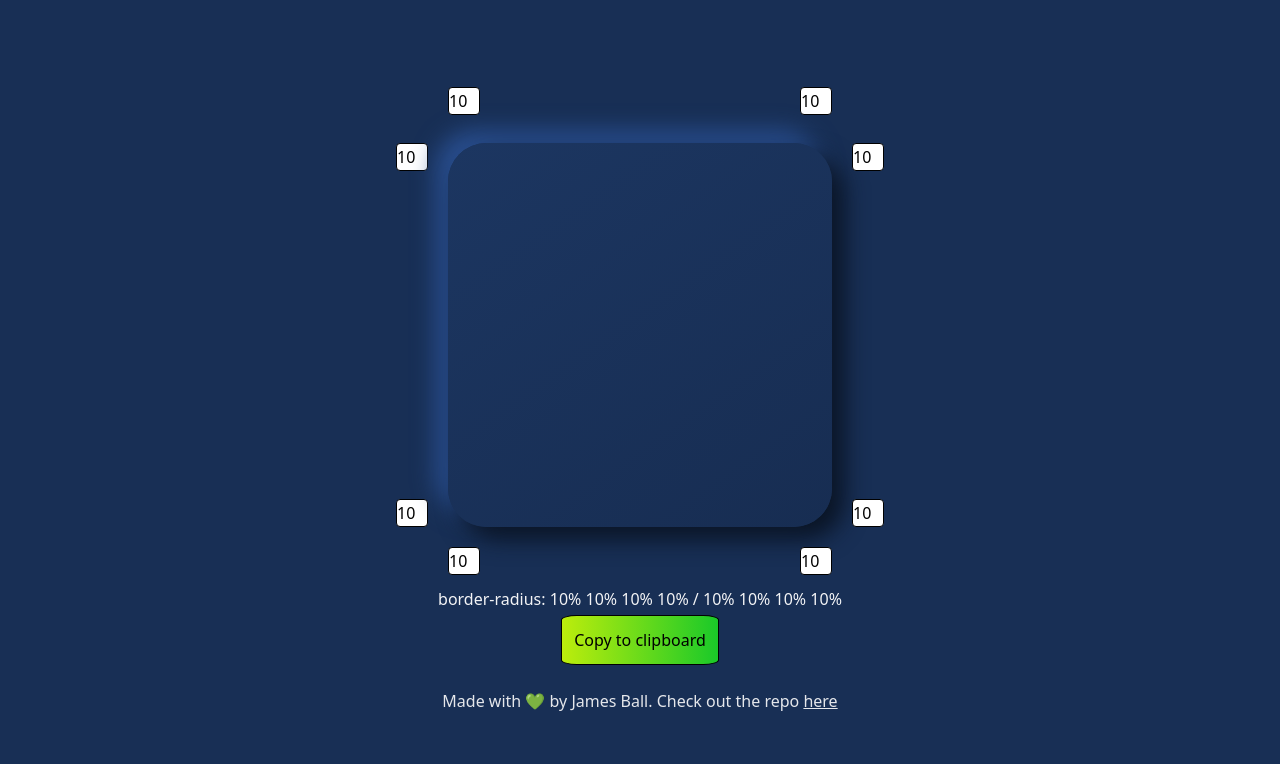
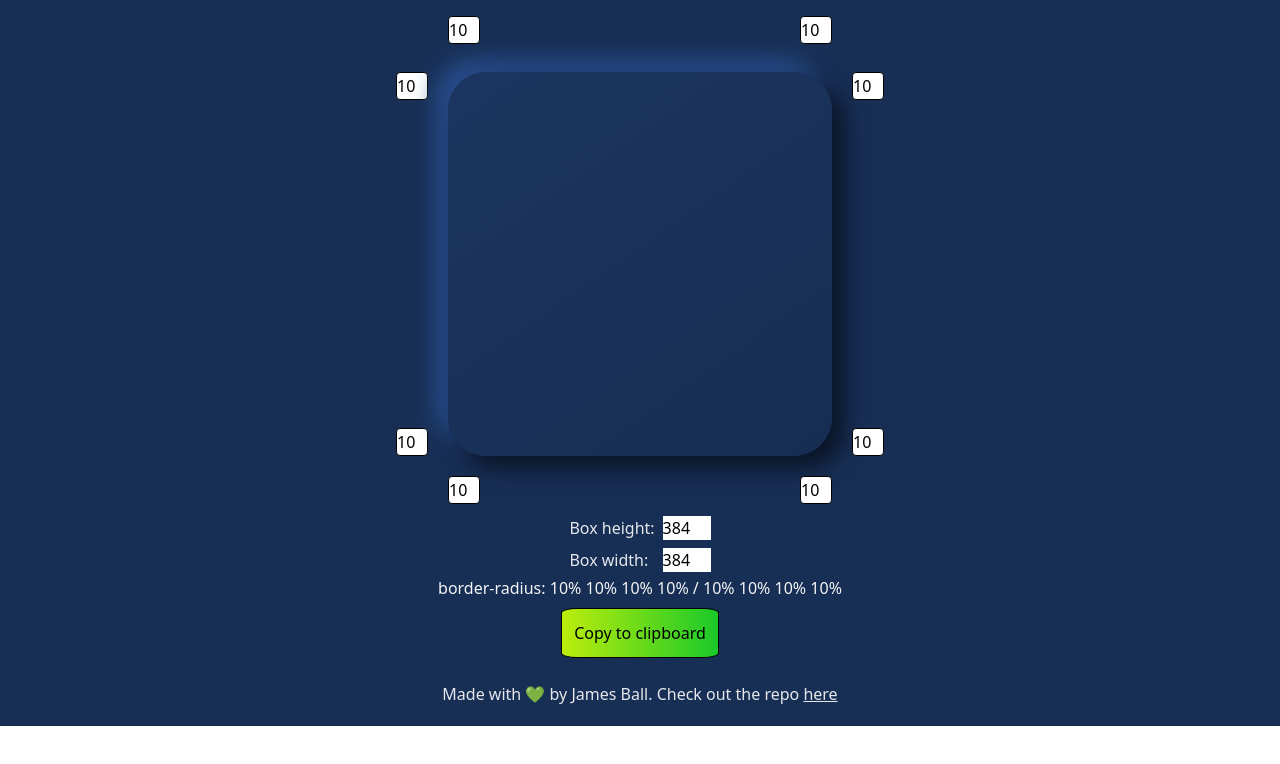
Before and after one commit to jimmy-btv/border-radius-previewer, a Next.js app: page / in a window 1280 px wide. Shown: the top 764 px of the page. Built offline with nearby package versions, Linux system fonts and the light colour scheme.

Commit message:
feat: add box size adjustment

```diff
--- a/src/pages/index.tsx
+++ b/src/pages/index.tsx
@@ -1,6 +1,6 @@
 import { type NextPage } from "next";
 
-import { MutableRefObject, useRef, useState } from "react";
+import { useRef, useState } from "react";
 interface IBorderRadius {
   [key: string]: string;
   topLeftLeft: string;
@@ -12,12 +12,21 @@ interface IBorderRadius {
   bottomRightLeft: string;
   bottomRightRight: string;
 }
+
+// ? ------------------ *
+// ! This could all be split into multiple components but I wanted to keep it simple as it's a single page app
+// ? ------------------ *
+
 const Home: NextPage = () => {
   const [copySuccess, setCopySuccess] = useState<boolean>(false);
+  const [numStart, setNumStart] = useState<number>(0);
+  const [boxSize, setBoxSize] = useState<{ width: number; height: number }>({
+    width: 384,
+    height: 384,
+  });
 
   const mouseStartPosition = useRef<number>(0);
   const targetName = useRef<string>("");
-  const [numStart, setNumStart] = useState<number>(0);
 
   const [borderRadius, setBorderRadius] = useState<IBorderRadius>({
     topLeftLeft: "10",
@@ -68,8 +77,8 @@ const Home: NextPage = () => {
   };
 
   return (
-    <div className="flex h-screen flex-col items-center justify-center bg-[#182f55]">
-      <div className="mb-4 flex h-10 w-96 justify-between ">
+    <div className="flex flex-col items-center justify-center bg-[#182f55]">
+      <div className="my-4 flex h-10 w-96 justify-between">
         <input
           type="text"
           value={borderRadius.topLeftRight}
@@ -116,9 +125,8 @@ const Home: NextPage = () => {
             max={100}
           />
         </div>
-
+        {/* // ! below div could be put into it's own component */}
         <div
-          className=" h-96 w-96 "
           style={{
             borderStartStartRadius: ` ${borderRadius.topLeftRight}% ${borderRadius.topLeftLeft}%`,
             borderStartEndRadius: `${borderRadius.topRightLeft}% ${borderRadius.topRightRight}%`,
@@ -126,6 +134,8 @@ const Home: NextPage = () => {
             borderEndEndRadius: `${borderRadius.bottomRightLeft}% ${borderRadius.bottomRightRight}%`,
             background: "linear-gradient(145deg, #1c3661, #172d52)",
             boxShadow: `12px 12px 23px #0a1424, -12px -12px 23px #2a5092`,
+            height: `${boxSize.height}px`,
+            width: `${boxSize.width}px`,
           }}
         ></div>
         <div className="ml-5 grid content-between">
@@ -174,13 +184,51 @@ const Home: NextPage = () => {
           max={100}
         />
       </div>
+      <div className="w-70 flex flex-col">
+        <div className="flex flex-row items-center justify-between">
+          <label htmlFor="height" className="pr-2 text-gray-200">
+            Box height:
+          </label>
+          <input
+            type="number"
+            name="height"
+            className="w-12"
+            value={boxSize.height}
+            onChange={(e) =>
+              setBoxSize({
+                ...boxSize,
+                height: +e.target.value > 440 ? 440 : +e.target.value,
+              })
+            }
+          />
+        </div>
 
-      <p className="text-gray-100">
+        <div className="mt-2 flex flex-row items-center justify-between">
+          <label htmlFor="width" className="pr-2 text-gray-200">
+            Box width:
+          </label>
+          <input
+            type="number"
+            name="width"
+            className="w-12"
+            value={boxSize.width}
+            onChange={(e) =>
+              setBoxSize({
+                ...boxSize,
+                width: +e.target.value > 440 ? 440 : +e.target.value,
+              })
+            }
+          />
+        </div>
+      </div>
+
+      <p className="m-1 text-gray-100">
         border-radius: {borderRadius.topLeftRight}% {borderRadius.topRightLeft}%{" "}
         {borderRadius.bottomLeftRight}% {borderRadius.bottomRightLeft}% /{" "}
         {borderRadius.topLeftLeft}% {borderRadius.topRightRight}%{" "}
         {borderRadius.bottomLeftLeft}% {borderRadius.bottomRightRight}%
       </p>
+      <div className="flex flex-row items-center">
         <button
           className="m-1 border border-black bg-gradient-to-r from-[#BCED0C] to-[#1ac929] p-3"
           onClick={() => {
@@ -198,12 +246,9 @@ const Home: NextPage = () => {
         >
           Copy to clipboard
         </button>
-      {copySuccess && (
-        <p className="bg-gradient-to-r from-[#BCED0C] to-[#1ac929] bg-clip-text text-4xl font-extrabold text-transparent">
-          Copied to clipboard!
-        </p>
-      )}
-      <p className="mt-5 text-gray-200">
+        {copySuccess && <p className="text-4xl font-extrabold ">✅</p>}
+      </div>
+      <p className="my-5 text-gray-200">
         Made with 💚 by James Ball. Check out the repo{" "}
         <span>
           <a
```
Lines whose indentation alone changed are shown as unchanged.
